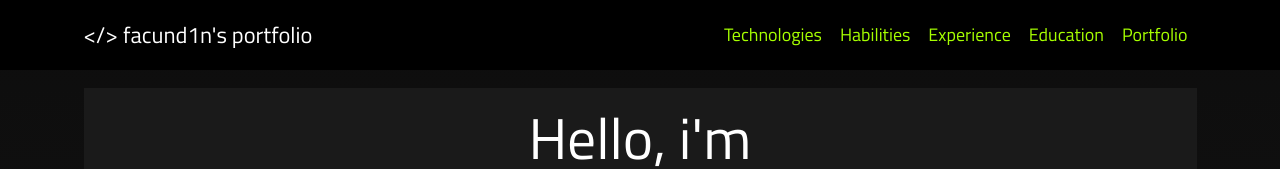
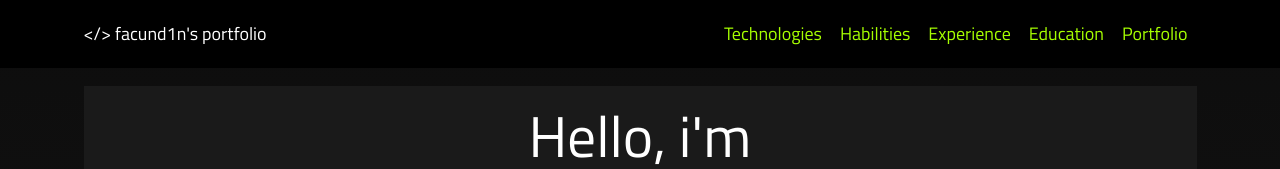
Before and after one commit to facund1n/facund1n, a React (Vite) app: page / in a window 1280 px wide. Shown: the top 169 px of the page. Built offline with nearby package versions, Linux system fonts and the light colour scheme.

Commit message:
font size fix

```diff
--- a/src/components/NavBar.jsx
+++ b/src/components/NavBar.jsx
@@ -11,7 +11,9 @@ const NavBar = () => {
       className="topBar nav-animation"
     >
       <Container className="nav-text-animation">
-        <Navbar.Brand href="#home">{`</>`} facund1n's portfolio</Navbar.Brand>
+        <Navbar.Brand href="#home" className="fs-6">
+          {`</>`} facund1n's portfolio
+        </Navbar.Brand>
         <Navbar.Toggle aria-controls="responsive-navbar-nav" />
         <Navbar.Collapse id="responsive-navbar-nav">
           <Nav className="ms-auto">
```
